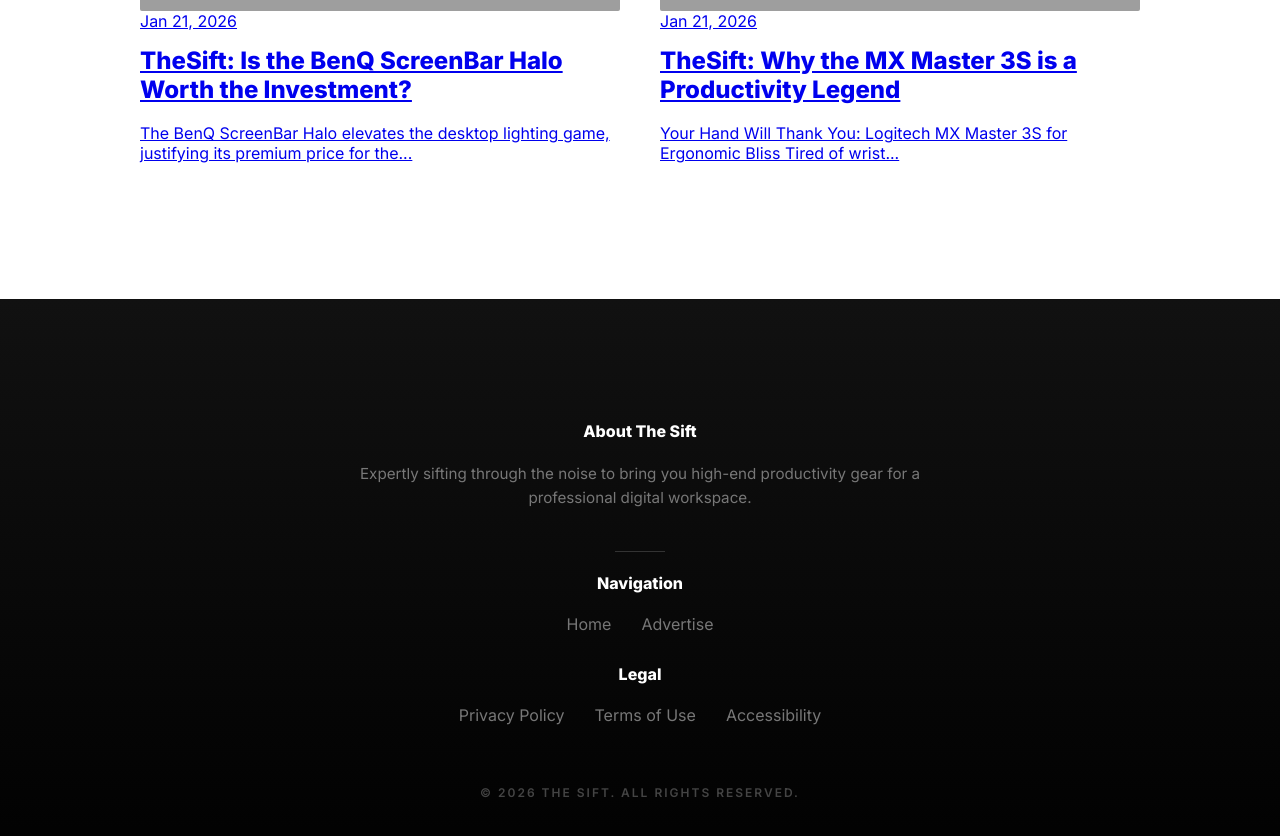
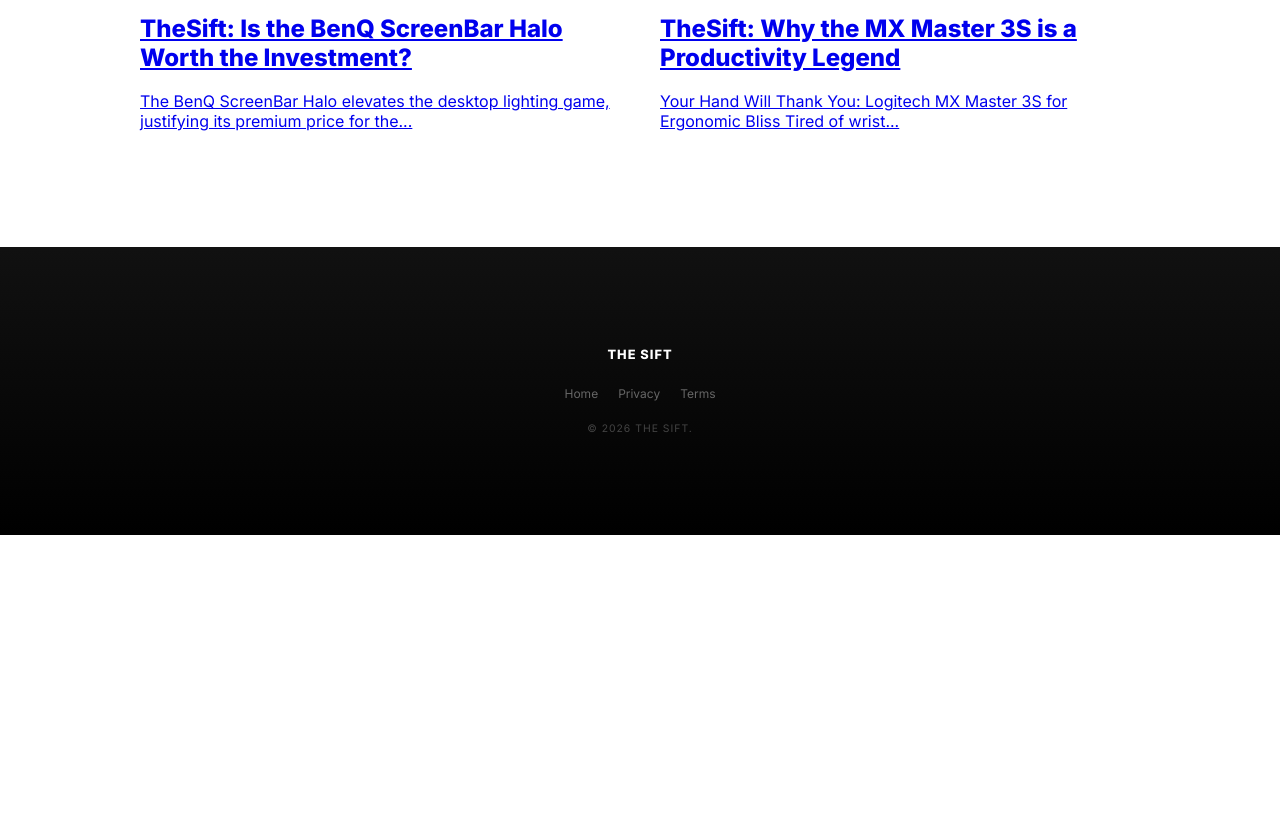
Before and after one commit to 174hz/thesift, a Jekyll site: the page built from index.html, in a window 1280 px wide and 900 px high, scrolled down 2887 px. Shown: the top 836 px of the window. Built offline with Jekyll 4.4.1, drawn with Linux system fonts in a browser that asks for light colours; after the commit the page ends 3422 px from its top, so only the background shows below that; some of the changed text lies outside the part shown; grey boxes are pictures that could not be loaded.

Commit message:
Update default.html

```diff
--- a/_layouts/default.html
+++ b/_layouts/default.html
@@ -9,60 +9,43 @@
 </head>
 <body>
 
-    <header style="padding: 30px 0; border-bottom: 1px solid var(--border-color); background: var(--bg-color); transition: all 0.3s ease;">
+    <header style="padding: 25px 0; border-bottom: 1px solid var(--border-color); background: var(--bg-color); transition: all 0.3s ease;">
         <div class="container" style="display: flex; justify-content: space-between; align-items: center;">
-            <a href="{{ '/' | relative_url }}" style="text-decoration: none; color: var(--text-color);">
-                <strong style="font-size: 1.5rem; letter-spacing: -1.5px; text-transform: uppercase; font-weight: 800;">THE SIFT</strong>
+            <a href="{{ site.baseurl }}/" style="text-decoration: none; color: var(--text-color);">
+                <strong style="font-size: 1.4rem; letter-spacing: -1.5px; text-transform: uppercase; font-weight: 800;">THE SIFT</strong>
             </a>
             <nav style="display: flex; align-items: center;">
-                <a href="{{ '/' | relative_url }}" style="margin-right: 20px; text-decoration: none; color: var(--text-color); font-weight: 600; font-size: 0.85rem; text-transform: uppercase;">Home</a>
-                <a href="{{ '/advertise' | relative_url }}" style="margin-right: 20px; text-decoration: none; color: var(--text-color); font-weight: 600; font-size: 0.85rem; text-transform: uppercase;">Advertise</a>
-                <button id="theme-cycle" style="background: var(--text-color); color: var(--bg-color); border: none; padding: 8px 15px; border-radius: 4px; cursor: pointer; font-size: 0.7rem; font-weight: 700; text-transform: uppercase;">Change Mood</button>
+                <a href="{{ site.baseurl }}/" style="margin-right: 20px; text-decoration: none; color: var(--text-color); font-weight: 600; font-size: 0.8rem; text-transform: uppercase;">Home</a>
+                <button id="theme-cycle" style="background: var(--text-color); color: var(--bg-color); border: none; padding: 6px 12px; border-radius: 4px; cursor: pointer; font-size: 0.65rem; font-weight: 700; text-transform: uppercase;">Mood</button>
             </nav>
         </div>
     </header>
 
-    <main class="container" style="padding: 60px 0;">
+    <main class="container" style="padding: 40px 0;">
         {{ content }}
     </main>
 
     <footer class="site-footer">
-        <div class="container footer-content">
-            <div style="margin-bottom: 40px;">
-                <h4 style="color: #fff;">About The Sift</h4>
-                <p style="max-width: 600px; margin: 15px auto; font-size: 0.95rem; color: #777; line-height: 1.6;">
-                    Expertly sifting through the noise to bring you high-end productivity gear for a professional digital workspace.
-                </p>
-            </div>
+        <div class="container">
+            <div style="display: flex; flex-direction: column; align-items: center; gap: 20px;">
+                <h4 style="color: #fff; margin: 0; font-size: 0.8rem; letter-spacing: 1px;">THE SIFT</h4>
 
-            <div class="footer-divider"></div>
+                <ul class="footer-links" style="display: flex; gap: 20px; list-style: none; padding: 0; margin: 0;">
+                    <li><a href="{{ site.baseurl }}/" style="color: #666; text-decoration: none; font-size: 0.75rem;">Home</a></li>
+                    <li><a href="{{ '/privacy-policy' | relative_url }}" style="color: #666; text-decoration: none; font-size: 0.75rem;">Privacy</a></li>
+                    <li><a href="{{ '/terms' | relative_url }}" style="color: #666; text-decoration: none; font-size: 0.75rem;">Terms</a></li>
+                </ul>
 
-            <div style="margin-bottom: 30px;">
-                <h4 style="color: #fff;">Navigation</h4>
-                <ul class="footer-links" style="display: flex; justify-content: center; gap: 30px; list-style: none; padding: 0;">
-                    <li><a href="{{ '/' | relative_url }}" style="color: #777; text-decoration: none;">Home</a></li>
-                    <li><a href="{{ '/advertise' | relative_url }}" style="color: #777; text-decoration: none;">Advertise</a></li>
-                </ul>
-            </div>
-
-            <div>
-                <h4 style="color: #fff;">Legal</h4>
-                <ul class="footer-links" style="display: flex; justify-content: center; gap: 30px; list-style: none; padding: 0;">
-                    <li><a href="{{ '/privacy-policy' | relative_url }}" style="color: #777; text-decoration: none;">Privacy Policy</a></li>
-                    <li><a href="{{ '/terms' | relative_url }}" style="color: #777; text-decoration: none;">Terms of Use</a></li>
-                    <li><a href="{{ '/accessibility' | relative_url }}" style="color: #777; text-decoration: none;">Accessibility</a></li>
-                </ul>
-            </div>
-
-            <div style="margin-top: 60px; font-size: 0.75rem; color: #444; letter-spacing: 2px; text-transform: uppercase; font-weight: 600;">
-                &copy; 2026 THE SIFT. ALL RIGHTS RESERVED.
+                <div style="font-size: 0.65rem; color: #444; letter-spacing: 1px; text-transform: uppercase;">
+                    &copy; 2026 THE SIFT.
+                </div>
             </div>
         </div>
     </footer>
 
     <script>
         const cycleBtn = document.getElementById('theme-cycle');
-        const themes = ['light', 'dark', 'midnight', 'forest'];
+        const themes = ['light', 'dark', 'graphite', 'ivory'];
         let currentIdx = themes.indexOf(localStorage.getItem('theme') || 'light');
 
         if (currentIdx === -1) currentIdx = 0;
```
